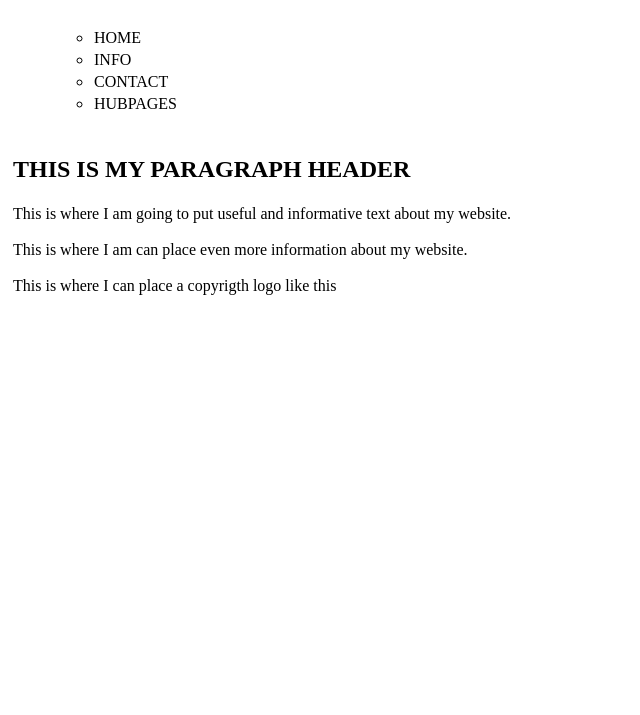
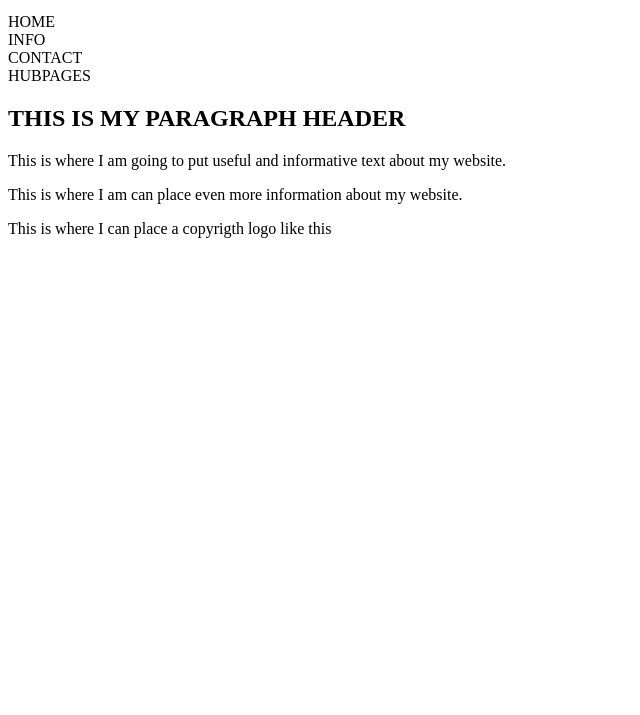
Before and after one commit to JuanSifuentesF/JuanSifuentesF-codigogo, a plain HTML site: page Semana 1/RetoSem1/Ejercicio1.html in a window 1280 px wide. Shown: the part 85-800 px from the top of the page, without its empty margins (0-640 px from the left). Drawn offline with Linux system fonts and the light colour scheme.

Commit message:
Update Ejercicio1.html

```diff
--- a/Semana 1/RetoSem1/Ejercicio1.html
+++ b/Semana 1/RetoSem1/Ejercicio1.html
@@ -7,18 +7,18 @@
     <title>Document</title>
 </head>
 <style>
-    *{
-    border: 1px solid rgb(255, 255, 255);
+
+ul{
+    padding: 0px;
+    margin: 0px;
 }
-
-
 </style>
 <body>
     <header>
     <h1>THIS IS MY BANNER TEXT</h1>
+    <br>
     </header>
     <nav>
-        <ol>
         <ul>
             <li>HOME</li>
         </ul>
@@ -31,7 +31,6 @@
         <ul>
             <li>HUBPAGES</li>
         </ul>
-        </ol>
     </nav>
     <main>
         <article>
@@ -40,11 +39,6 @@
                 <p>This is where I am can place even more information about my website.</p>
                 <p>This is where I can place a copyrigth logo like this</p>
         </article>
-
-
-
     </main>
-
-
 </body>
 </html>
```
Lines whose indentation alone changed are shown as unchanged.
